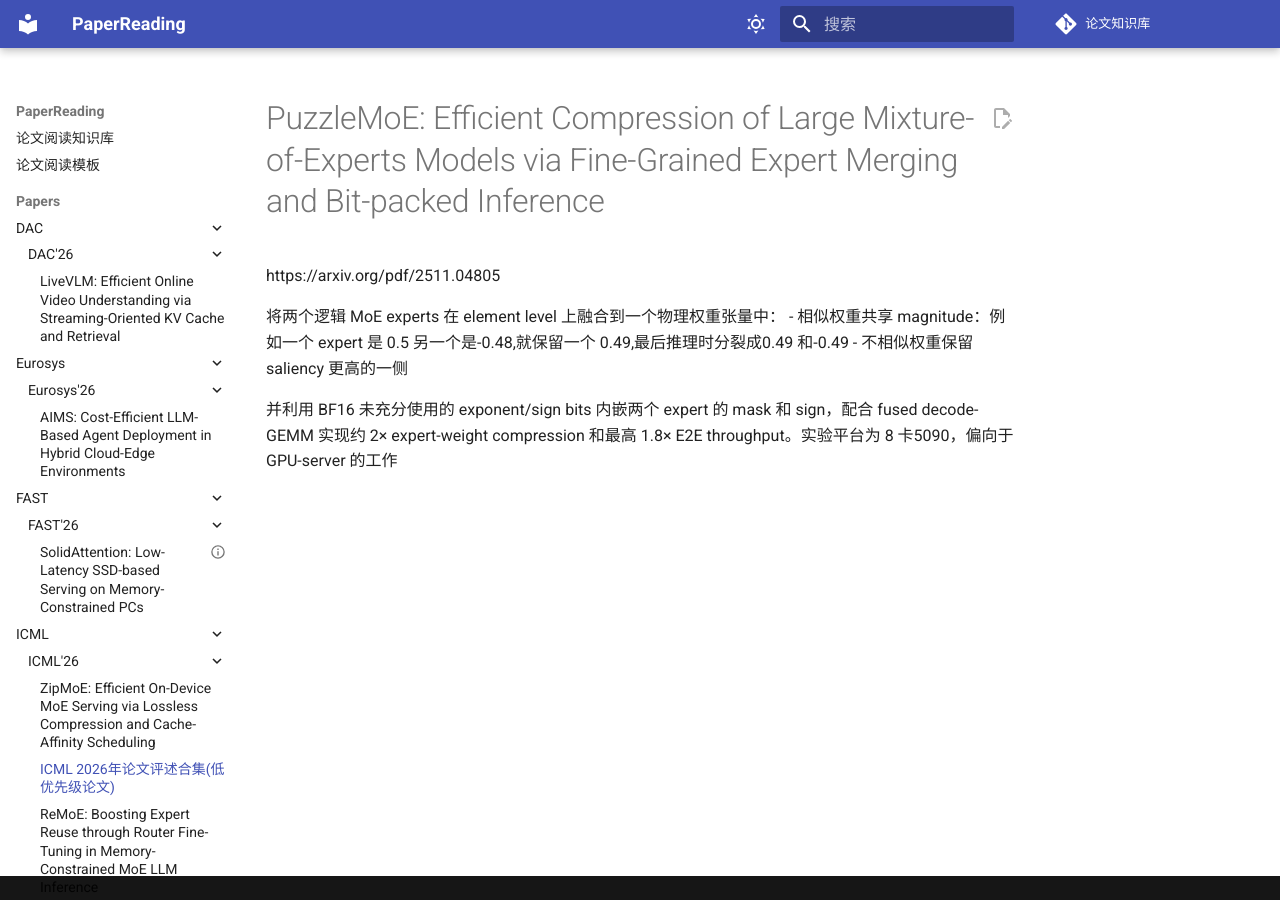
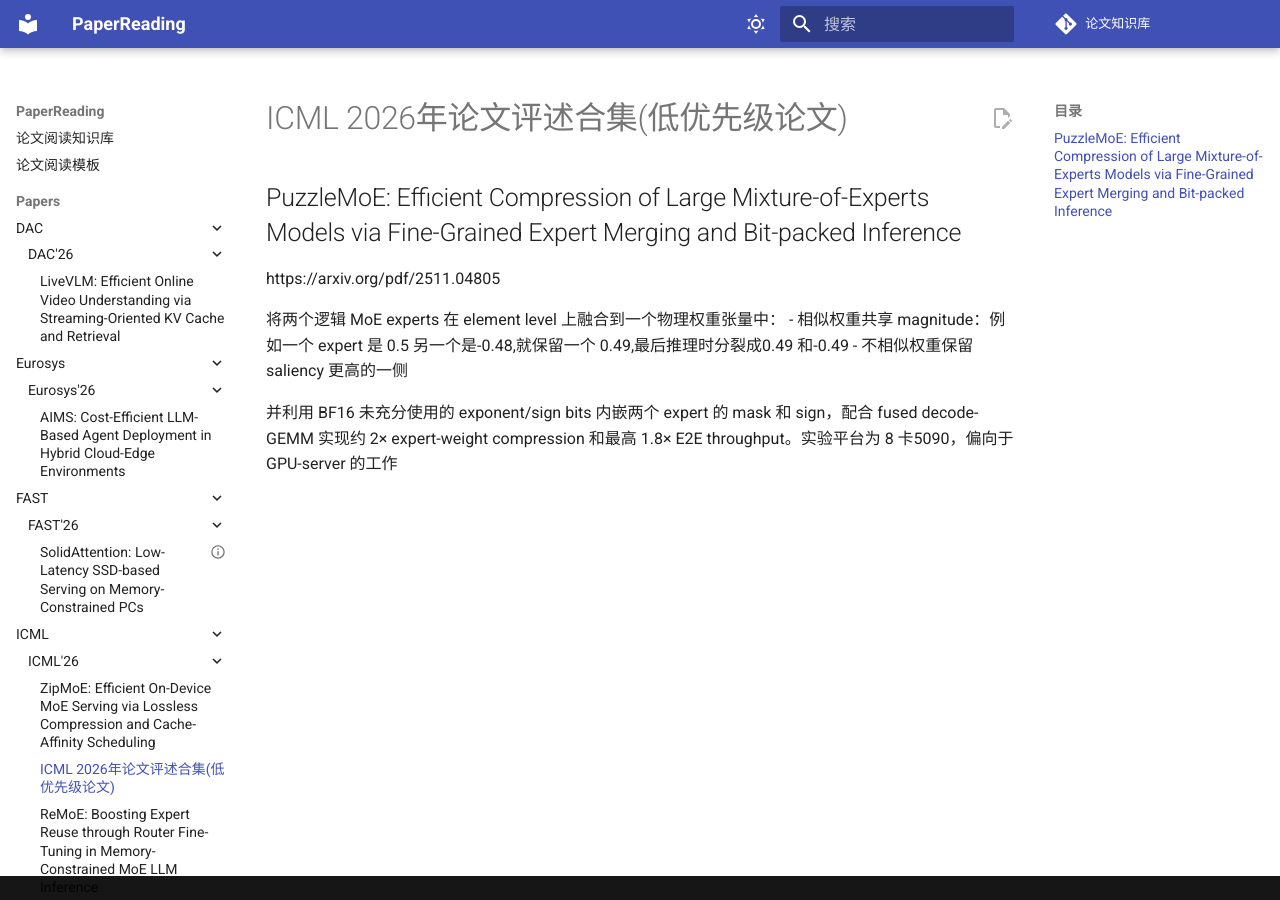
Before and after one commit to USTC-ADSL/MobilePaperReading, an MkDocs documentation site: the page built from docs/papers/ICML/ICML'26/icml-2026年论文评述合集-低优先级论文.md, in a window 1280 px wide. Built offline with MkDocs 1.6.1 and Material for MkDocs 9.7.7, drawn with Linux system fonts in a browser that asks for light colours; a script that is not in the unit is left out; comment, search, counter and statistics services are not loaded.

Commit message:
Update 论文 “icml-2026年论文评述合集-低优先级论文”

```diff
--- a/docs/papers/ICML/ICML'26/icml-2026年论文评述合集-低优先级论文.md
+++ b/docs/papers/ICML/ICML'26/icml-2026年论文评述合集-低优先级论文.md
@@ -3,7 +3,7 @@ title: ICML 2026年论文评述合集(低优先级论文)
 conference: ICML
 ---
 
-# PuzzleMoE: Efficient Compression of Large Mixture-of-Experts Models via Fine-Grained Expert Merging and Bit-packed Inference
+## PuzzleMoE: Efficient Compression of Large Mixture-of-Experts Models via Fine-Grained Expert Merging and Bit-packed Inference
 https://arxiv.org/pdf/2511.04805
 
 将两个逻辑 MoE experts 在 element level 上融合到一个物理权重张量中：
```
